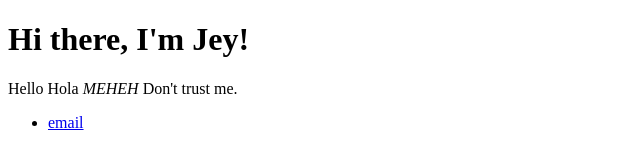
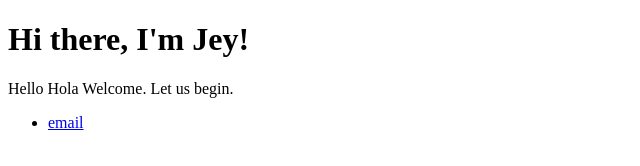
Before and after one commit to Jey97/jeyenth.github.io, a plain HTML site: page index.html in a window 1280 px wide. Shown: the full height of the page, 0-640 px from the left. Drawn offline with Linux system fonts and the light colour scheme.

Commit message:
Update index.html

```diff
--- a/index.html
+++ b/index.html
@@ -5,15 +5,12 @@
 	</head>
 	<body>
 		<nav>
-<!--     		<ul>
-        		<li><a href="/">Home</a></li>
 
-    		</ul> -->
 		</nav>
 		<div class="container">
     		<div class="blurb">
         		<h1>Hi there, I'm Jey!</h1>
-				<p>Hello Hola <em>MEHEH</em> Don't trust me. </p>
+				<p>Hello Hola Welcome. Let us begin. </p>
     		</div><!-- /.blurb -->
 		</div><!-- /.container -->
 		<footer>
@@ -24,3 +21,9 @@
 		</footer>
 	</body>
 </html>
+
+
+<!--     		<ul>
+        		<li><a href="/">Home</a></li>
+	 <em>MEHEH</em>
+    		</ul> -->
```
